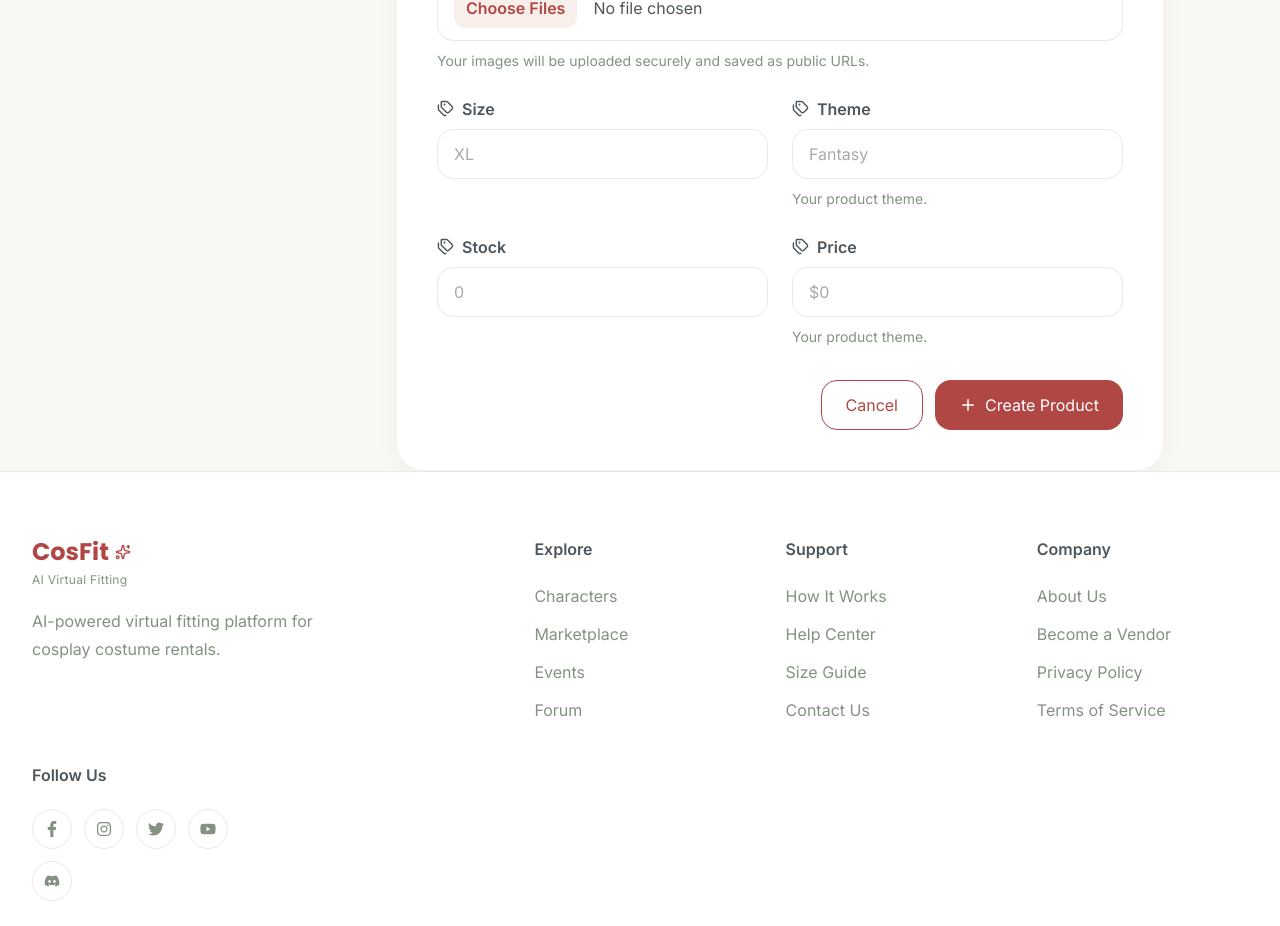
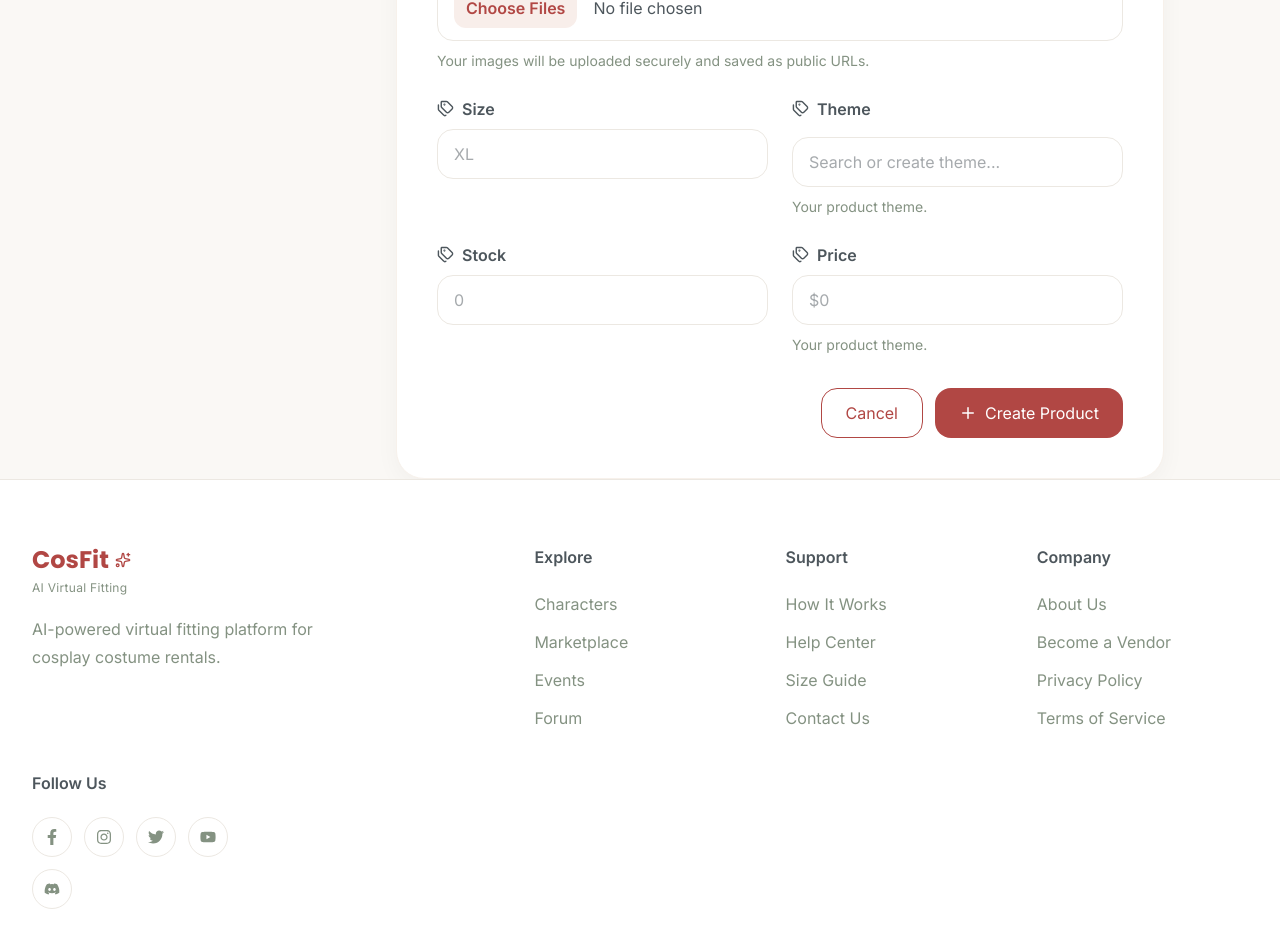
Before and after one commit to latifahkhaerani/CosFit, a Next.js app in the folder final-project/: page /vendor/create-prod in a window 1280 px wide. Shown: the part 800-1726 px from the top of the page. Built offline with nearby package versions, Linux system fonts and the light colour scheme.

Commit message:
push: combobox theme

```diff
--- a/final-project/app/api/vendor/product/route.ts
+++ b/final-project/app/api/vendor/product/route.ts
@@ -29,7 +29,7 @@ export async function POST(req: Request) {
     const title = formData.get("title") as string;
     const desc = formData.get("desc") as string;
     const size = formData.get("size") as string;
-    const theme = formData.get("theme") as string;
+    const theme = formData.getAll("theme") as string[];
     const originalPrice = formData.get("originalPrice") as string;
     const stock = formData.get("stock") as string;
     const finalPrice = formData.get("finalPrice") as string;
--- a/final-project/app/types.ts
+++ b/final-project/app/types.ts
@@ -16,7 +16,7 @@ export interface GetProduct {
   imgGalery?: string[];
   desc: string;
   size: string;
-  theme: string;
+  theme: string[];
   originalPrice: number;
   stock: number;
   vendorId: string;
@@ -115,7 +115,7 @@ export interface PostProduct {
   imgGalery?: string[];
   desc: string;
   size: string;
-  theme: string;
+  theme: string[];
   title: string;
   originalPrice: string;
   discount?: string;
--- a/final-project/app/vendor/create-prod/page.tsx
+++ b/final-project/app/vendor/create-prod/page.tsx
@@ -1,4 +1,5 @@
 'use client'
+import ThemeCombobox from "@/components/ThemeCombobox";
 import { ArrowLeft, ImageIcon, Plus, Tags } from "lucide-react";
 import Link from "next/link";
 import { useRouter } from "next/navigation";
@@ -12,10 +13,18 @@ export default function CreateProd(){
     const [imgGalery, setImgGalery] = useState<File[] | string[]>([])
     const [desc, setDesc] = useState("")
     const [size, setSize] = useState("")
-    const [theme, setTheme] = useState("")
+    const [themes, setThemes] = useState<string[]>([]);
     const [title, setTitle] = useState("")
     const [originalPrice, setOriginalPrice] = useState("")
     const [stock, setStock] = useState("")
+
+    const [themeOptions, setThemeOptions] = useState([
+      "Fantasy",
+      "Anime",
+      "School",
+      "Maid",
+      "Genshin",
+    ]);
 
     const router = useRouter()
 
@@ -32,7 +41,9 @@ export default function CreateProd(){
         formData.append("title", title);
         formData.append("desc", desc);
         formData.append("size", size);
-        formData.append("theme", theme);
+        themes.forEach((theme) => {
+          formData.append("theme", theme);
+        });
         formData.append("originalPrice", originalPrice);
         formData.append("stock", stock);
         formData.append("finalPrice", originalPrice)
@@ -129,7 +140,12 @@ export default function CreateProd(){
                 <input id="size" required className="input-soft w-full" placeholder="XL" value={size} onChange={(e) => {setSize(e.target.value)}} />
             </Field>
             <Field label="Theme" htmlFor="theme" icon={<Tags size={17} />} hint="Your product theme.">
-                <input id="theme" required className="input-soft w-full" placeholder="Fantasy" value={theme} onChange={(e) => {setTheme(e.target.value)}} />
+                <ThemeCombobox
+                  value={themes}
+                  onChange={setThemes}
+                  options={themeOptions}
+                  setOptions={setThemeOptions}
+                />
             </Field>
         </div>
 
--- /dev/null
+++ b/final-project/components/ThemeCombobox.tsx
@@ -0,0 +1,117 @@
+"use client";
+
+import {
+  Combobox,
+  ComboboxInput,
+  ComboboxOption,
+  ComboboxOptions,
+} from "@headlessui/react";
+import { useMemo, useState } from "react";
+
+type Props = {
+  value: string[];
+  onChange: (value: string[]) => void;
+  options: string[];
+  setOptions: React.Dispatch<React.SetStateAction<string[]>>;
+};
+
+export default function ThemeCombobox({
+  value,
+  onChange,
+  options,
+  setOptions,
+}: Props) {
+  const [query, setQuery] = useState("");
+
+  const filteredOptions = useMemo(() => {
+    if (!query) return options;
+
+    return options.filter((theme) =>
+      theme.toLowerCase().includes(query.toLowerCase())
+    );
+  }, [query, options]);
+
+  const themeExists = useMemo(() => {
+    return options.some(
+      (theme) => theme.toLowerCase() === query.toLowerCase()
+    );
+  }, [options, query]);
+
+  function handleSelect(theme: string) {
+    // Prevent duplicate selected themes
+    if (
+      value.some(
+        (selected) => selected.toLowerCase() === theme.toLowerCase()
+      )
+    ) {
+      setQuery("");
+      return;
+    }
+
+    // If this theme doesn't exist yet, save it
+    if (
+      !options.some(
+        (option) => option.toLowerCase() === theme.toLowerCase()
+      )
+    ) {
+      setOptions((prev) => [...prev, theme]);
+    }
+
+    onChange([...value, theme]);
+    setQuery("");
+  }
+
+  function removeTheme(theme: string) {
+    onChange(value.filter((t) => t !== theme));
+  }
+
+  return (
+    <div className="space-y-2">
+      {/* Selected themes */}
+      <div className="flex flex-wrap gap-2">
+        {value.map((theme) => (
+          <span
+            key={theme}
+            onClick={() => removeTheme(theme)}
+            className="cursor-pointer rounded-full bg-gray-200 px-3 py-1 text-sm"
+          >
+            {theme} ✕
+          </span>
+        ))}
+      </div>
+
+      <Combobox value={null} onChange={handleSelect}>
+        <ComboboxInput
+          className="input-soft w-full"
+          placeholder="Search or create theme..."
+          displayValue={() => query}
+          onChange={(e) => setQuery(e.target.value)}
+        />
+
+        <ComboboxOptions
+          anchor="bottom"
+          className="mt-1 w-[var(--input-width)] rounded-lg border bg-white shadow-lg empty:invisible"
+        >
+          {filteredOptions.map((theme) => (
+            <ComboboxOption
+              key={theme}
+              value={theme}
+              className="cursor-pointer px-3 py-2 data-focus:bg-gray-100"
+            >
+              {theme}
+            </ComboboxOption>
+          ))}
+
+          {!themeExists && query.trim() !== "" && (
+            <ComboboxOption
+              value={query.trim()}
+              className="cursor-pointer px-3 py-2 text-blue-600 data-focus:bg-gray-100"
+            >
+              + Create &ldquo;{query.trim()}&ldquo;
+            </ComboboxOption>
+          )}
+        </ComboboxOptions>
+      </Combobox>
+    </div>
+  );
+}
--- a/final-project/components/vendor/ProductInfoCard.tsx
+++ b/final-project/components/vendor/ProductInfoCard.tsx
@@ -12,6 +12,7 @@ import {
 import { useRouter } from "next/navigation";
 import { SubmitEvent, useEffect, useState } from "react";
 import DescriptionEditor from "../DescriptionEditor";
+import ThemeCombobox from "../ThemeCombobox";
 
 export default function ProductInfoCard({product}: {product: GetProduct}) {
 
@@ -19,12 +20,20 @@ export default function ProductInfoCard({product}: {product: GetProduct}) {
   const [isEdit, setIsEdit] = useState(false)
   const [desc, setDesc] = useState(product.desc)
   const [size, setSize] = useState(product.size)
-  const [theme, setTheme] = useState(product.theme)
+  const [themes, setThemes] = useState<string[]>(product.theme ?? [])
   const [title, setTitle] = useState(product.title)
   const [originalPrice, setOriginalPrice] = useState(product.originalPrice)
   const [stock, setStock] = useState(product.stock)
   const [discount, setDiscount] = useState(product.discount)
   const [finalPrice, setFinalPrice] = useState(product.finalPrice)
+
+  const [themeOptions, setThemeOptions] = useState([
+    "Anime",
+    "Game",
+    "Maid",
+    "Fantasy",
+    "School",
+  ]);
 
   const route = useRouter()
 
@@ -39,7 +48,7 @@ export default function ProductInfoCard({product}: {product: GetProduct}) {
         headers: {
           'Content-Type':'application/json'
         },
-        body: JSON.stringify({desc, size, theme, originalPrice, stock, finalPrice, discount})
+        body: JSON.stringify({desc, size, theme: themes, originalPrice, stock, finalPrice, discount})
       })
 
       setIsEdit(false)
@@ -88,7 +97,7 @@ export default function ProductInfoCard({product}: {product: GetProduct}) {
           <InfoItem
             icon={<Palette size={18} />}
             title="Theme"
-            value={theme}
+            value={themes.join(",")}
           />
 
           <InfoItem
@@ -136,7 +145,12 @@ export default function ProductInfoCard({product}: {product: GetProduct}) {
             <input id="nameForum" required className="input-soft w-full" placeholder="e.g. Yae Miko XL" value={title} onChange={(e) => {setTitle(e.target.value)}}/>
             </Field>
             <Field label="Theme" htmlFor="Theme">
-            <input id="Theme" required className="input-soft w-full" placeholder="e.g. Yae Miko XL" value={theme} onChange={(e) => {setTheme(e.target.value)}}/>
+              <ThemeCombobox
+                value={themes}
+                onChange={setThemes}
+                options={themeOptions}
+                setOptions={setThemeOptions}
+              />
             </Field>
             <Field label="Description" htmlFor="desc">
             <DescriptionEditor
--- a/final-project/db/models/productModel.ts
+++ b/final-project/db/models/productModel.ts
@@ -97,6 +97,7 @@ static async postProduct(productData: PostProduct, vendorId: string) {
 
   const result = await this.collection().insertOne({
     ...productData,
+    discount: 0,
     slug,
     vendorId: new ObjectId(vendorId),
   });
--- a/final-project/package.json
+++ b/final-project/package.json
@@ -9,6 +9,7 @@
     "lint": "eslint"
   },
   "dependencies": {
+    "@headlessui/react": "^2.2.10",
     "@imagekit/next": "^2.1.5",
     "@tiptap/extension-document": "^3.28.0",
     "@tiptap/extension-paragraph": "^3.28.0",
```
Also changed, not shown: 1 other file (tests, documents, lock files or other folders).
